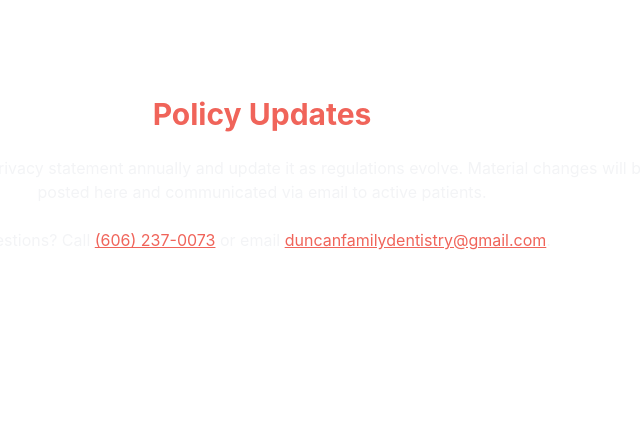
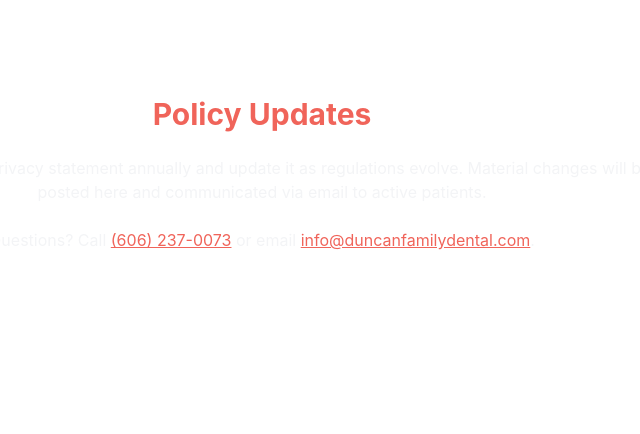
Before and after one commit to leviwheeling/tiffswebsit, a FastAPI app: page /privacy in a window 1280 px wide. Shown: the part 2952-3386 px from the top of the page, without its empty margins (378-1018 px from the left). Run offline with FastAPI, Linux system fonts and the light colour scheme; style sheets or scripts are compiled from the project's sources.

Commit message:
tiff update v3

```diff
--- a/app/templates/privacy.html
+++ b/app/templates/privacy.html
@@ -107,7 +107,7 @@
   <div class="max-w-4xl mx-auto px-4 sm:px-6 lg:px-8 text-center reveal space-y-6">
     <h2 class="text-3xl font-bold text-coral">Policy Updates</h2>
     <p class="text-gray-100">We review this privacy statement annually and update it as regulations evolve. Material changes will be posted here and communicated via email to active patients.</p>
-    <p class="text-gray-100">Questions? Call <a href="tel:+16062370073" class="underline text-coral">(606) 237-0073</a> or email <a href="mailto:duncanfamilydentistry@gmail.com" class="underline text-coral">duncanfamilydentistry@gmail.com</a>.</p>
+    <p class="text-gray-100">Questions? Call <a href="tel:+16062370073" class="underline text-coral">(606) 237-0073</a> or email <a href="mailto:info@duncanfamilydental.com" class="underline text-coral">info@duncanfamilydental.com</a>.</p>
   </div>
 </section>
 {% endblock %}
```
